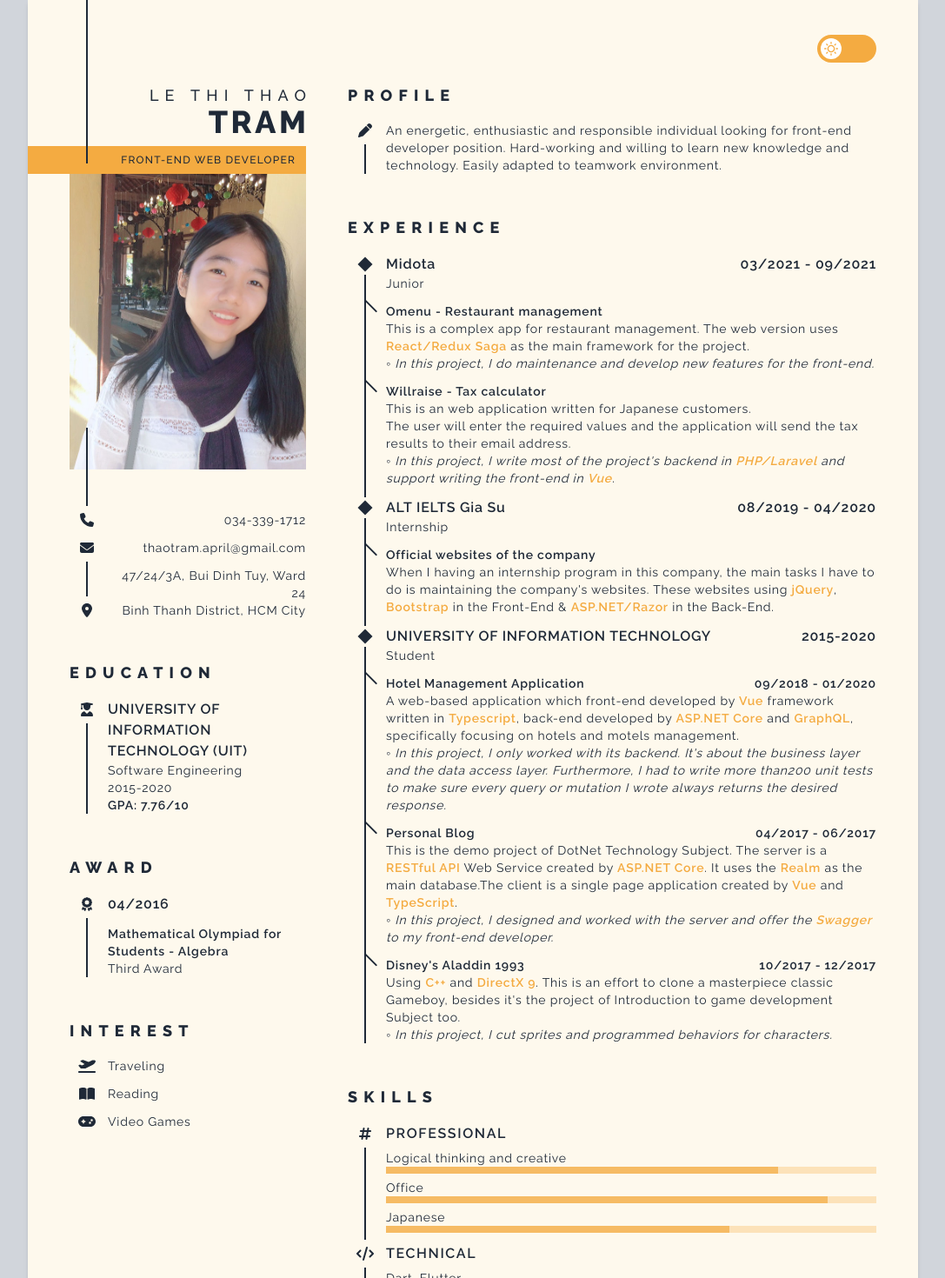
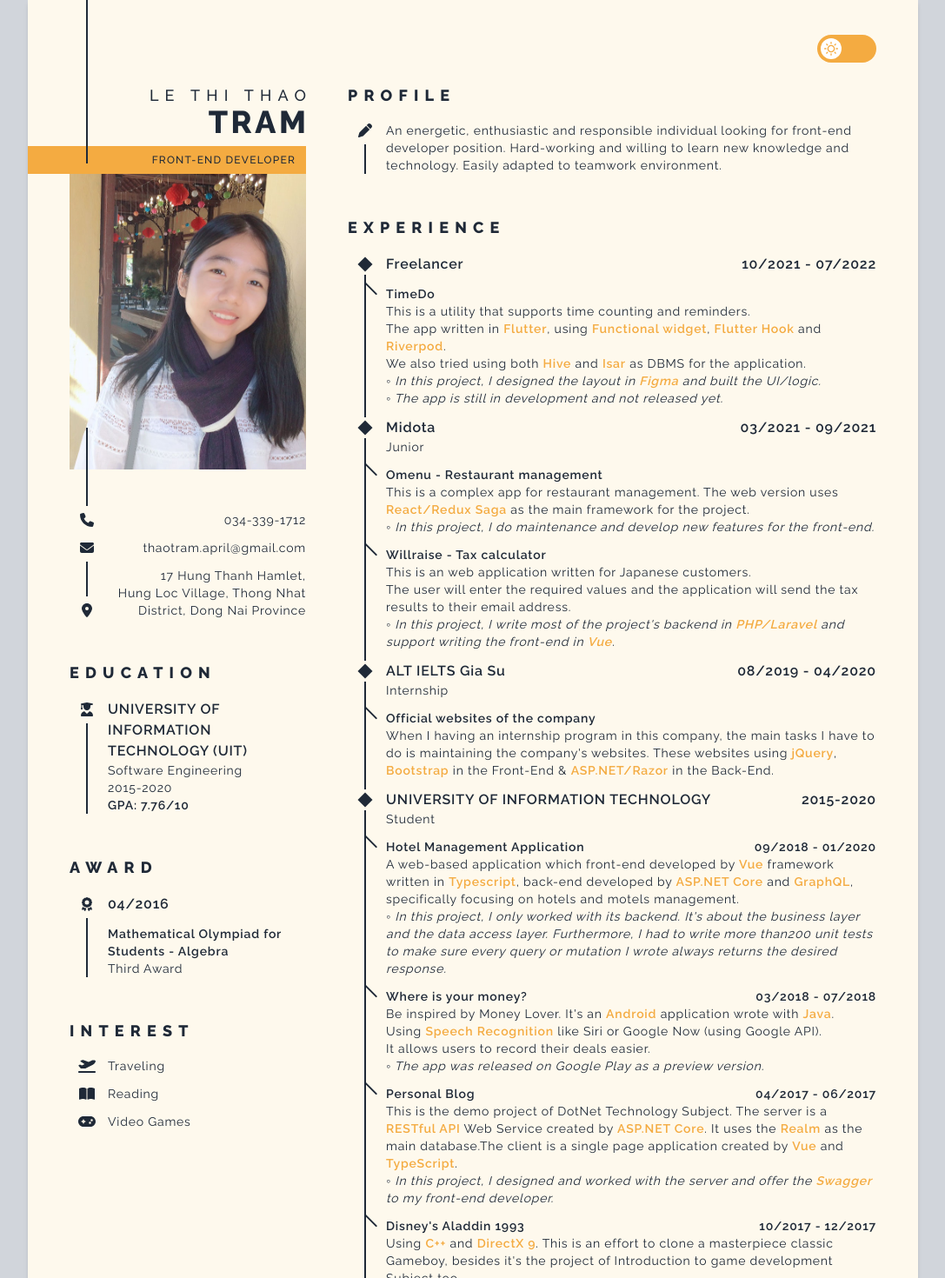
Before and after one commit to thaotram/resume, a Next.js app: page / in a window 1280 px wide. Shown: the top 1470 px of the page at 87% size, without its empty margins (96-1183 px from the left). Built offline with nearby package versions, Linux system fonts and the light colour scheme.

Commit message:
feat(content): update content

```diff
--- a/components/Resume/ResumeContact.tsx
+++ b/components/Resume/ResumeContact.tsx
@@ -21,9 +21,9 @@ export default function ResumeContact(props: { className?: string }) {
             </GridContent>
             <GridContent type={faMapMarkerAlt} position="bottom">
                 <div>
-                    47/24/3A, Bui Dinh Tuy, Ward 24
-                    <br />
-                    Binh Thanh District, HCM City
+                    17 Hung Thanh Hamlet,
+                    <br /> Hung Loc Village, Thong Nhat District, Dong Nai
+                    Province
                 </div>
             </GridContent>
         </GridContentWrapper>
--- a/components/Resume/ResumeExperience.tsx
+++ b/components/Resume/ResumeExperience.tsx
@@ -4,6 +4,39 @@ import GridContent from '../Utils/GridContent';
 export default function ResumeExperience(props: { className?: string }) {
     return (
         <GridContentWrapper title="Experience" className={props.className}>
+            <GridContent type="dot">
+                <div className="justify-between text-base font-semibold md:flex">
+                    <div className="dark:text-header">Freelancer</div>
+                    <div>10/2021 - 07/2022</div>
+                </div>
+            </GridContent>
+            <GridContent type="slash">
+                <div className="font-semibold dark:text-header">TimeDo</div>
+                <p>
+                    This is a utility that supports time counting and reminders.
+                </p>
+                <p>
+                    The app written in{' '}
+                    <span className="font-semibold">Flutter</span>, using{' '}
+                    <span className="font-semibold">Functional widget</span>,{' '}
+                    <span className="font-semibold">Flutter Hook</span> and{' '}
+                    <span className="font-semibold">Riverpod</span>.
+                </p>
+                <p>
+                    We also tried using both{' '}
+                    <span className="font-semibold">Hive</span> and{' '}
+                    <span className="font-semibold">Isar</span> as DBMS for the
+                    application.
+                </p>
+                <p className="italic">
+                    ◦ In this project, I designed the layout in{' '}
+                    <span className="font-semibold">Figma</span> and built the
+                    UI/logic.
+                </p>{' '}
+                <p className="italic">
+                    ◦ The app is still in development and not released yet.
+                </p>
+            </GridContent>
             <GridContent type="dot">
                 <div className="justify-between text-base font-semibold md:flex">
                     <div className="dark:text-header">Midota</div>
@@ -101,6 +134,26 @@ export default function ResumeExperience(props: { className?: string }) {
             </GridContent>
             <GridContent type="slash">
                 <div className="justify-between font-semibold md:flex">
+                    <div className="dark:text-header">Where is your money?</div>
+                    <div>03/2018 - 07/2018</div>
+                </div>
+                <p>
+                    Be inspired by Money Lover. It's an{' '}
+                    <span className="font-semibold">Android</span> application
+                    wrote with <span className="font-semibold">Java</span>.
+                </p>
+                <p>
+                    Using{' '}
+                    <span className="font-semibold">Speech Recognition</span>{' '}
+                    like Siri or Google Now (using Google API).
+                </p>
+                <p>It allows users to record their deals easier.</p>
+                <p className="italic">
+                    ◦ The app was released on Google Play as a preview version.
+                </p>
+            </GridContent>
+            <GridContent type="slash">
+                <div className="justify-between font-semibold md:flex">
                     <div className="dark:text-header">Personal Blog</div>
                     <div>04/2017 - 06/2017</div>
                 </div>
--- a/components/Resume/ResumeName.tsx
+++ b/components/Resume/ResumeName.tsx
@@ -17,7 +17,7 @@ export default function ResumeName(props: { className?: string }) {
                 </GridContent>
             </GridContentWrapper>
             <div className="mr-12 bg-orange px-3 py-2 text-xs font-medium uppercase tracking-widest dark:text-blue-50 lg:mr-0">
-                Front-end Web Developer
+                Front-end Developer
             </div>
         </div>
     );
--- a/components/Resume/ResumeReferences.tsx
+++ b/components/Resume/ResumeReferences.tsx
@@ -1,5 +1,5 @@
-import { faGithub } from '@fortawesome/free-brands-svg-icons';
-import { faFeatherAlt } from '@fortawesome/free-solid-svg-icons';
+import { faGithub, faGooglePlay } from '@fortawesome/free-brands-svg-icons';
+import { faFeatherAlt, faStore } from '@fortawesome/free-solid-svg-icons';
 import GridContent from '../Utils/GridContent';
 import GridContentWrapper from '../Utils/GridContentWrapper';
 
@@ -8,16 +8,23 @@ export default function ResumeReferences(props: { className?: string }) {
         <GridContentWrapper title="References" className={props.className}>
             <GridContent type={faGithub} noLine={true}>
                 <span className="font-semibold">Github: </span>
-
                 <a href="https://github.com/thaotram" target="_blank">
                     https://github.com/thaotram
                 </a>
             </GridContent>
             <GridContent type={faFeatherAlt} noLine={true}>
                 <span className="font-semibold">Resume: </span>
-
                 <a href="https://thaotram.netlify.app" target="_blank">
                     https://thaotram.netlify.app
+                </a>
+            </GridContent>{' '}
+            <GridContent type={faGooglePlay} noLine={true}>
+                <span className="font-semibold">Where is your money? </span>
+                <a
+                    href="https://play.google.com/store/apps/details?id=uit.money"
+                    target="_blank"
+                >
+                    https://play.google.com/store/apps/details?id=uit.money
                 </a>
             </GridContent>
         </GridContentWrapper>
--- a/components/Resume/ResumeSkills.tsx
+++ b/components/Resume/ResumeSkills.tsx
@@ -16,7 +16,7 @@ export default function ResumeSkill(props: { className?: string }) {
                     value={80}
                 />
                 <ProgressBar content="Office" value={90} />
-                <ProgressBar content="Japanese" value={70} />
+                <ProgressBar content="Japanese" value={60} />
             </GridContent>
             <GridContent type={faCode} size="base">
                 <div className="text-base font-semibold uppercase tracking-widest dark:text-header">
```
